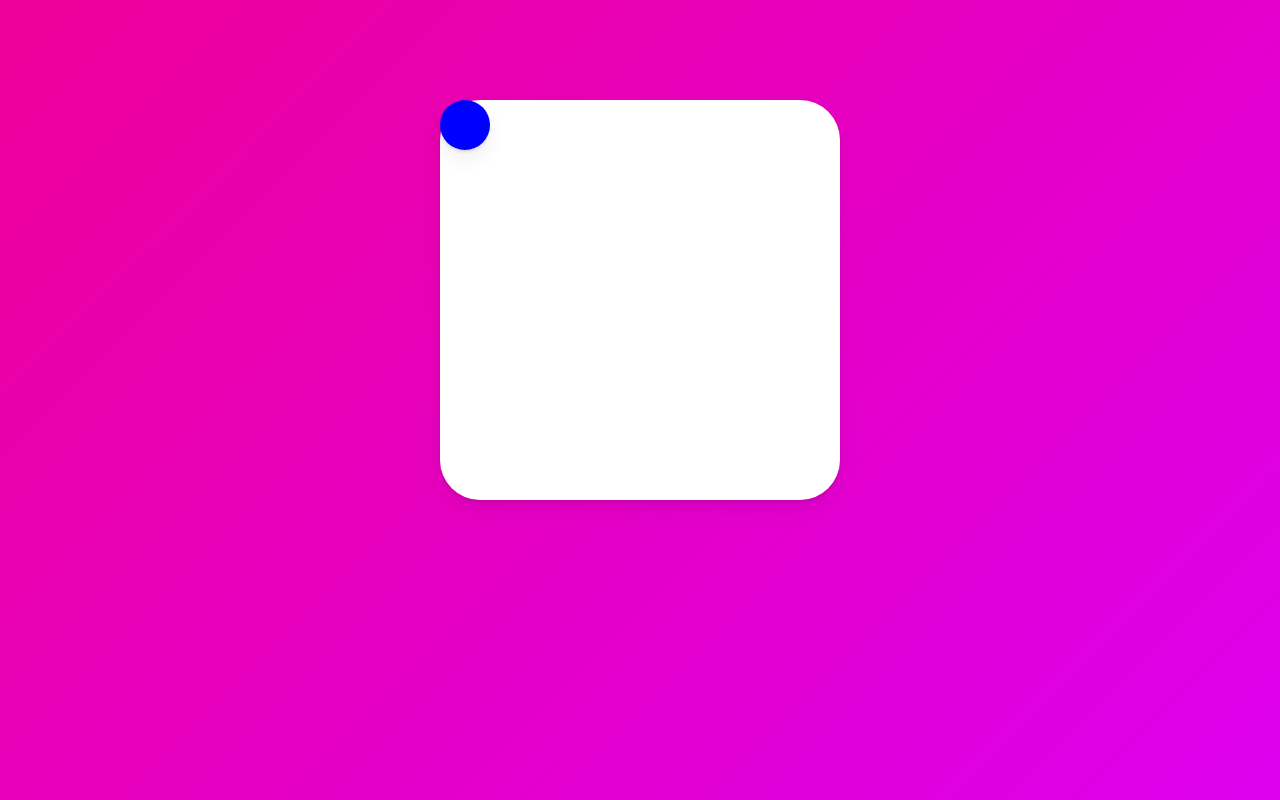
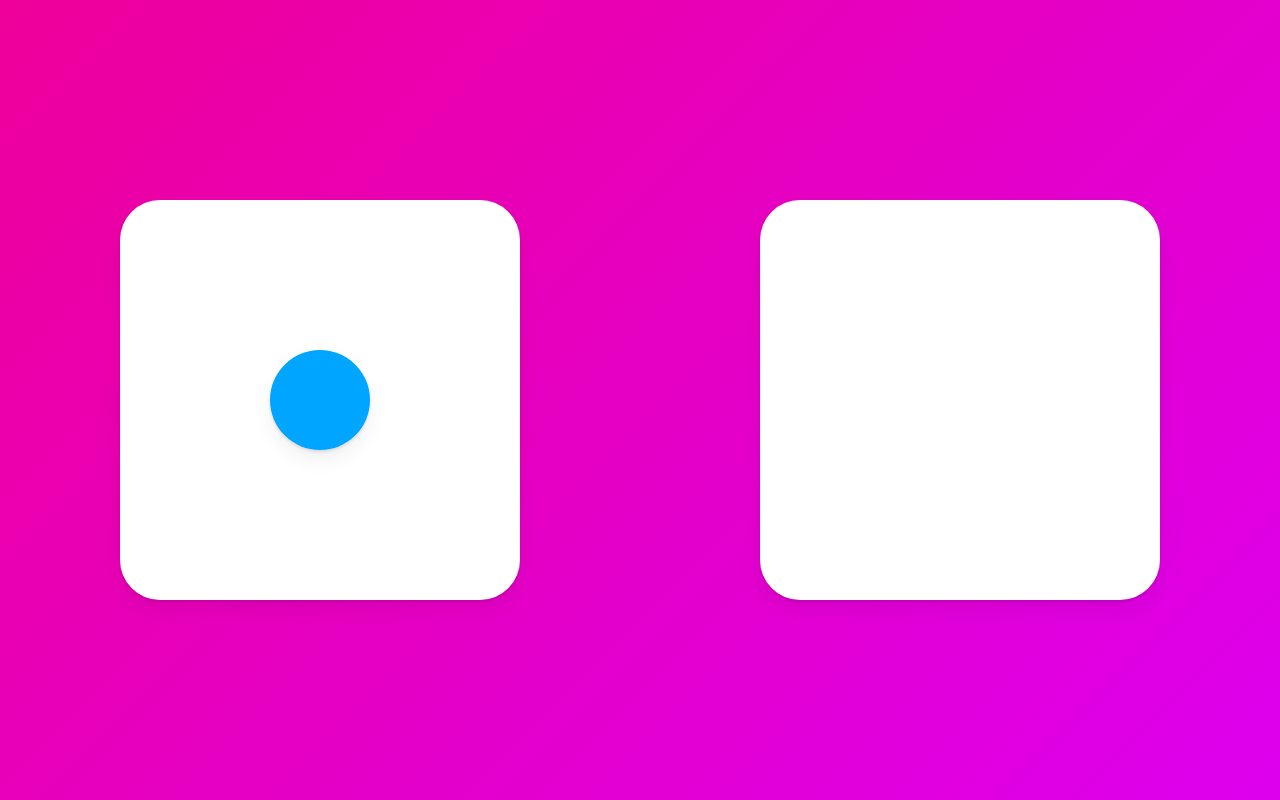
Before and after one commit to seungmin-dev/framer-animations, a React (Create React App) app: page / in a window 1280 px wide. Built offline with nearby package versions, Linux system fonts and the light colour scheme.

Commit message:
layout#2

```diff
--- a/src/App.tsx
+++ b/src/App.tsx
@@ -7,8 +7,7 @@ const Wrapper = styled(motion.div)`
   height: 100vh;
   width: 100vw;
   display: flex;
-  flex-direction: column;
-  justify-content: center;
+  justify-content: space-around;
   align-items: center;
   background: linear-gradient(135deg, rgb(238, 0, 153), rgb(221, 0, 238));
 `;
@@ -18,8 +17,6 @@ const Box = styled(motion.div)`
   height: 400px;
   background-color: rgba(255, 255, 255, 1);
   border-radius: 40px;
-  position: absolute;
-  top: 100px;
   display: flex;
   justify-content: center;
   align-items: center;
@@ -28,10 +25,10 @@ const Box = styled(motion.div)`
 `;
 
 const Circle = styled(motion.div)`
-  width: 50px;
-  height: 50px;
-  border-radius: 25px;
-  background-color: blue;
+  width: 100px;
+  height: 100px;
+  border-radius: 50px;
+  background-color: #00a5ff;
   box-shadow: 0 2px 3px rgba(0, 0, 0, 0.1), 0 10px 20px rgba(0, 0, 0, 0.06);
 `;
 
@@ -40,13 +37,13 @@ function App() {
   const toggleClicked = () => setClicked((prev) => !prev);
   return (
     <Wrapper onClick={toggleClicked}>
-      <Box
-        style={{
-          justifyContent: clicked ? "center" : "flex-start",
-          alignItems: clicked ? "center" : "flex-start",
-        }}
-      >
-        <Circle layout />
+      <Box>
+        {!clicked ? <Circle layoutId="circle" style={{ scale: 1 }} /> : null}
+      </Box>
+      <Box>
+        {clicked ? (
+          <Circle layoutId="circle" style={{ scale: 2, borderRadius: "0px" }} />
+        ) : null}
       </Box>
     </Wrapper>
   );
```
